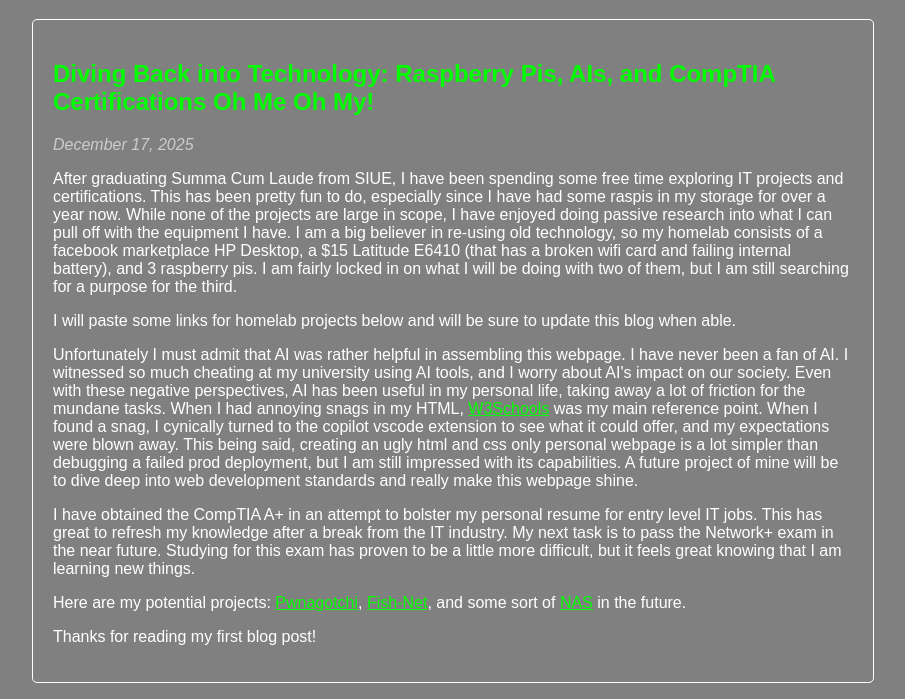
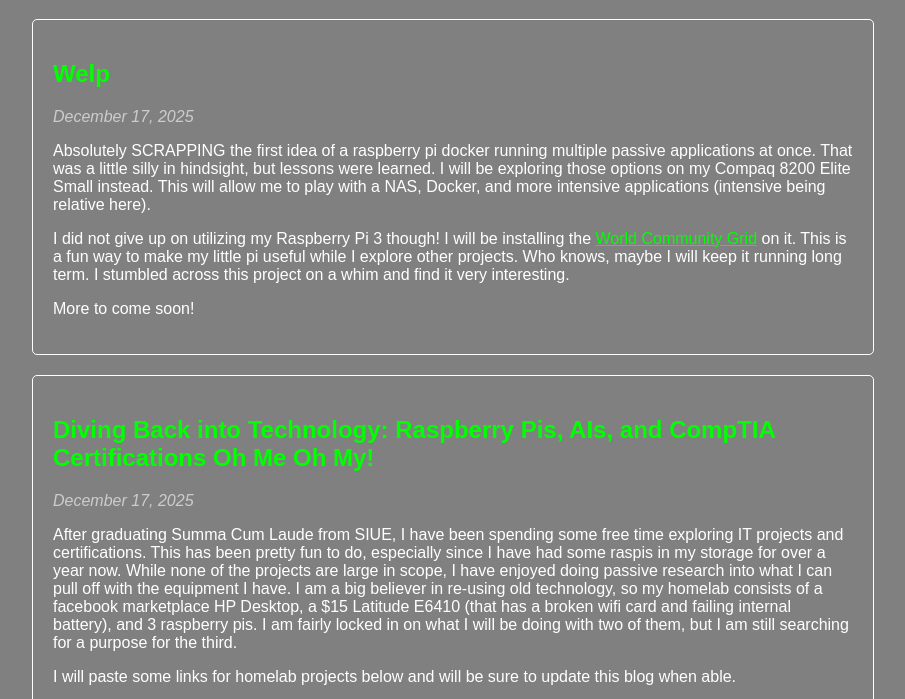
Before and after one commit to passivelyserious/personalpage, a plain HTML site: page blog.html in a window 1280 px wide. Shown: the part 95-794 px from the top of the page, without its empty margins (187-1092 px from the left). Drawn offline with Linux system fonts and the light colour scheme.

Commit message:
Blog post number 2

```diff
--- a/blog.html
+++ b/blog.html
@@ -59,6 +59,23 @@
     </header>
 
     <section>
+         <article class="post">
+
+            <h2>Welp</h2>
+            <p class="date">December 17, 2025</p>
+            <p>Absolutely SCRAPPING the first idea of a raspberry pi docker running multiple passive applications at once. That was a little silly in hindsight, but
+                lessons were learned. I will be exploring those options on my Compaq 8200 Elite Small instead. This will allow me to play with a NAS, Docker, and more intensive
+                applications (intensive being relative here).
+            </p>
+            <p>I did not give up on utilizing my Raspberry Pi 3 though! I will be installing the <a href="https://www.worldcommunitygrid.org/">World Community Grid</a> on it. This is a fun way to
+                make my little pi useful while I explore other projects. Who knows, maybe I will keep it running long term. I stumbled across this project
+                on a whim and find it very interesting.
+            </p>
+            <p> More to come soon!
+
+            </p>
+
+        </article>
         <article class="post">
             <h2>Diving Back into Technology: Raspberry Pis, AIs, and CompTIA Certifications Oh Me Oh My!</h2>
             <p class="date">December 17, 2025</p>
```
